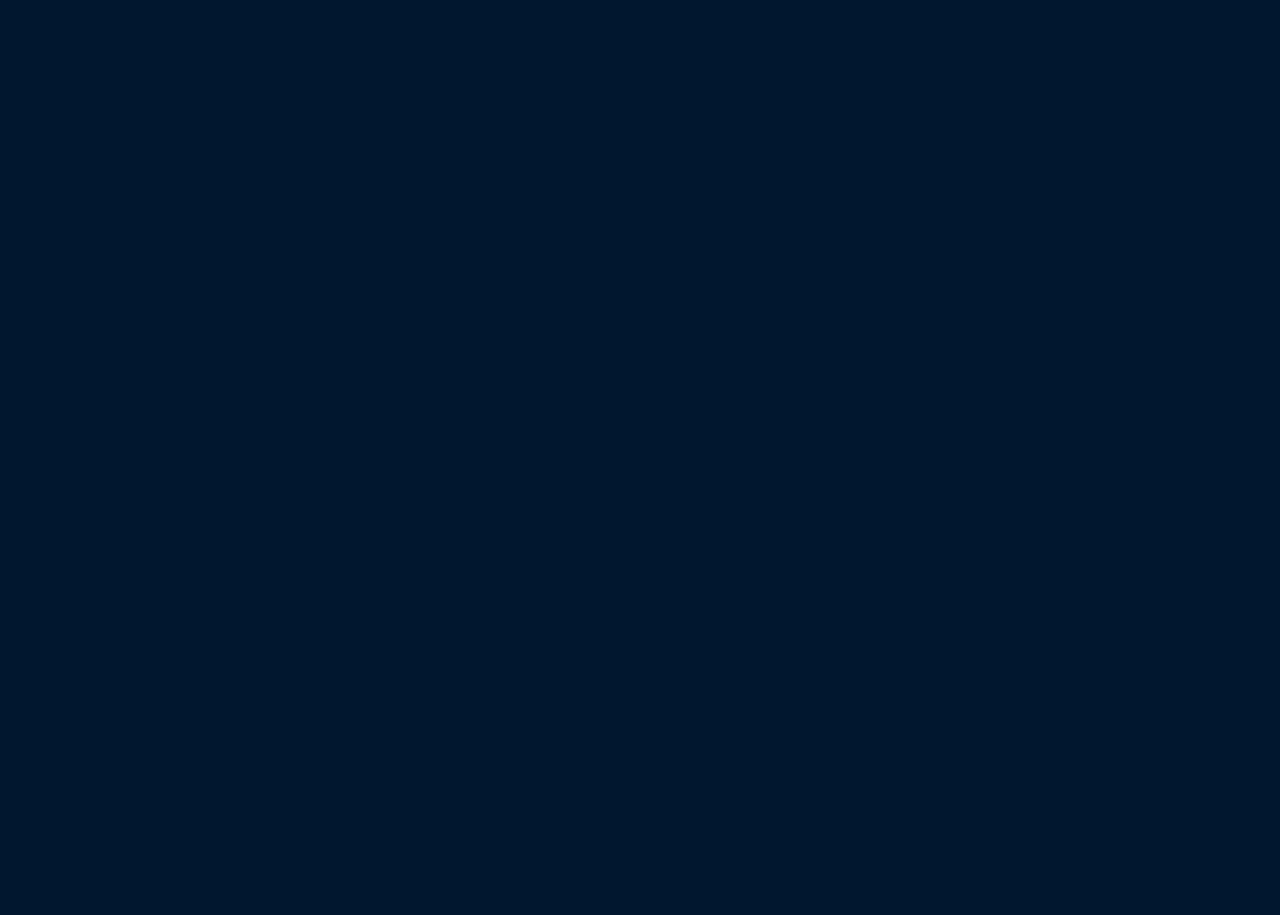
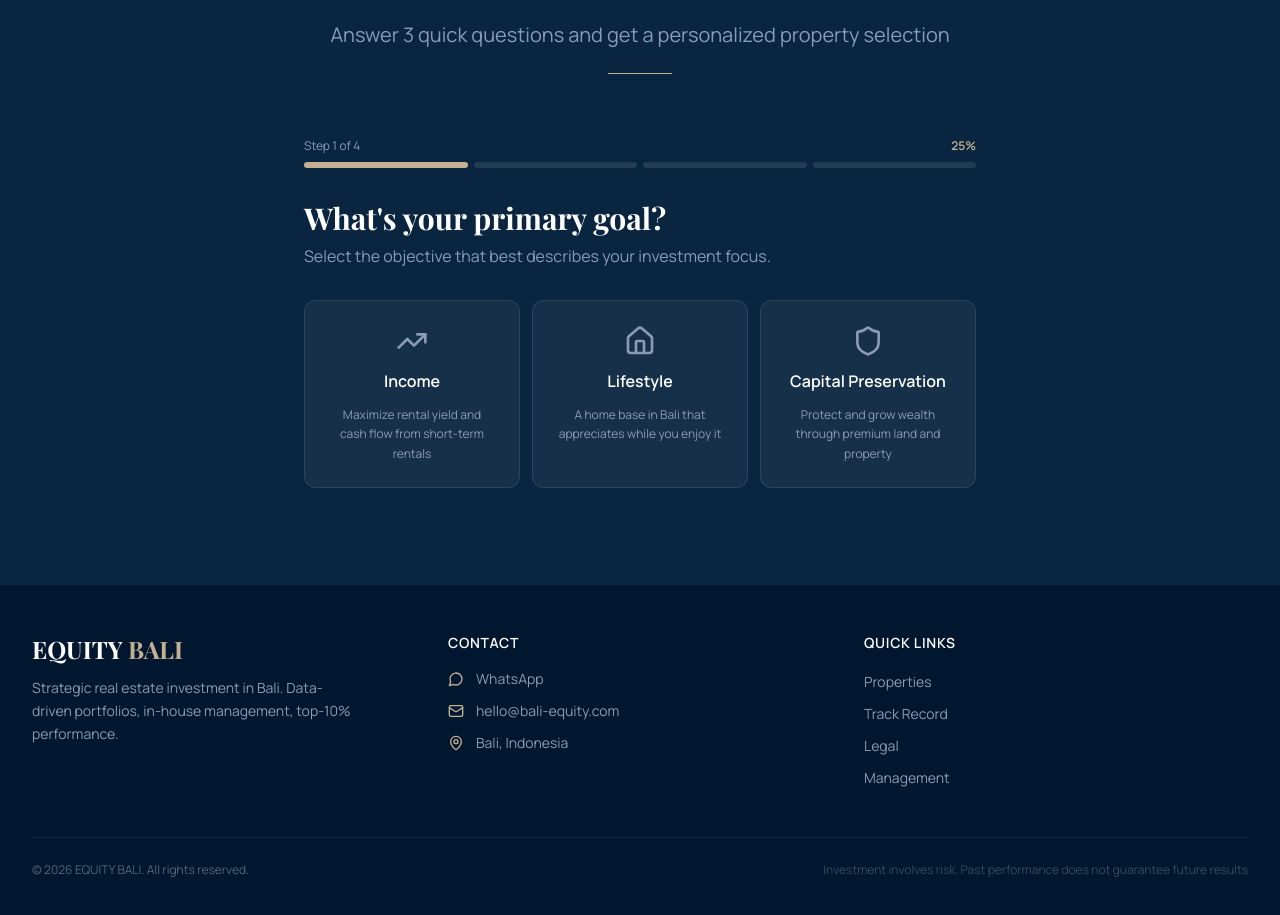
Before and after one commit to aylisrg/Bali-Equity, a Next.js app: page / in a window 1280 px wide. Shown: the part 7540-8455 px from the top of the page. Before the commit the page ends 7413 px from the top, so only its background shows below. Built offline with nearby package versions, Linux system fonts and the light colour scheme.

Commit message:
Restore beautiful FooterSection with quiz section and full footer
Co-authored-by: aylisrg <17762943+aylisrg@users.noreply.github.com>

```diff
--- a/src/components/sections/FooterSection.tsx
+++ b/src/components/sections/FooterSection.tsx
@@ -1,12 +1,114 @@
-import React from 'react';
+"use client";
 
-export const FooterSection = () => {
+import { motion } from "framer-motion";
+import { MessageCircle, MapPin, Mail } from "lucide-react";
+import { SectionWrapper } from "@/components/ui/SectionWrapper";
+import { SectionHeading } from "@/components/ui/SectionHeading";
+import { QuizContainer } from "@/components/quiz/QuizContainer";
+import { SECTION_IDS, WHATSAPP_NUMBER } from "@/lib/constants";
+import { fadeInUp } from "@/lib/animations";
+
+export function FooterSection() {
   return (
-    <footer>
-      {/* Other footer elements */}
-      <p>Contact us at: hello@bali-equity.com</p>
-    </footer>
+    <>
+      {/* Quiz Section */}
+      <SectionWrapper id={SECTION_IDS.quiz} dark={false}>
+        <SectionHeading
+          title="Calculate Your ROI"
+          subtitle="Answer 3 quick questions and get a personalized property selection"
+        />
+        <motion.div
+          variants={fadeInUp}
+          initial="hidden"
+          whileInView="visible"
+          viewport={{ once: true }}
+        >
+          <QuizContainer />
+        </motion.div>
+      </SectionWrapper>
+
+      {/* Footer */}
+      <footer
+        id={SECTION_IDS.footer}
+        className="border-t border-white/5 bg-deep-blue px-4 py-12 md:px-8 overflow-hidden"
+      >
+        <div className="mx-auto max-w-7xl">
+          <div className="grid gap-8 md:grid-cols-3 overflow-hidden">
+            {/* Brand */}
+            <div>
+              <div className="font-heading text-2xl font-bold text-primary-white mb-3">
+                EQUITY<span className="text-accent-gold"> BALI</span>
+              </div>
+              <p className="text-sm text-muted leading-relaxed max-w-xs">
+                Strategic real estate investment in Bali. Data-driven portfolios,
+                in-house management, top-10% performance.
+              </p>
+            </div>
+
+            {/* Contact */}
+            <div>
+              <h4 className="text-sm font-semibold text-primary-white uppercase tracking-wider mb-4">
+                Contact
+              </h4>
+              <ul className="space-y-3">
+                <li className="flex items-center gap-3 text-sm text-muted">
+                  <MessageCircle className="h-4 w-4 text-accent-gold shrink-0" />
+                  <a
+                    href={`https://wa.me/${WHATSAPP_NUMBER}`}
+                    target="_blank"
+                    rel="noopener noreferrer"
+                    className="hover:text-primary-white transition-colors"
+                  >
+                    WhatsApp
+                  </a>
+                </li>
+                <li className="flex items-center gap-3 text-sm text-muted">
+                  <Mail className="h-4 w-4 text-accent-gold shrink-0" />
+                  <span>hello@bali-equity.com</span>
+                </li>
+                <li className="flex items-center gap-3 text-sm text-muted">
+                  <MapPin className="h-4 w-4 text-accent-gold shrink-0" />
+                  <span>Bali, Indonesia</span>
+                </li>
+              </ul>
+            </div>
+
+            {/* Links */}
+            <div>
+              <h4 className="text-sm font-semibold text-primary-white uppercase tracking-wider mb-4">
+                Quick Links
+              </h4>
+              <ul className="space-y-2">
+                {[
+                  { label: "Properties", href: `#${SECTION_IDS.strategicPicks}` },
+                  { label: "Track Record", href: `#${SECTION_IDS.trackRecord}` },
+                  { label: "Legal", href: `#${SECTION_IDS.legal}` },
+                  { label: "Management", href: `#${SECTION_IDS.management}` },
+                ].map((link) => (
+                  <li key={link.label}>
+                    <a
+                      href={link.href}
+                      className="text-sm text-muted hover:text-accent-gold transition-colors"
+                    >
+                      {link.label}
+                    </a>
+                  </li>
+                ))}
+              </ul>
+            </div>
+          </div>
+
+          {/* Bottom bar */}
+          <div className="mt-12 border-t border-white/5 pt-6 flex flex-col md:flex-row items-center justify-between gap-4">
+            <p className="text-xs text-muted/60">
+              &copy; {new Date().getFullYear()} EQUITY BALI. All rights reserved.
+            </p>
+            <p className="text-xs text-muted/40">
+              Investment involves risk. Past performance does not guarantee future results
+            </p>
+          </div>
+        </div>
+      </footer>
+    </>
   );
-};
-
-export default FooterSection;
+}
--- a/src/lib/constants.ts
+++ b/src/lib/constants.ts
@@ -13,4 +13,5 @@ export const SECTION_IDS = {
   strategicPicks: "strategic-picks",
   legal: "legal",
   management: "management",
+  footer: "footer",
 };
```
